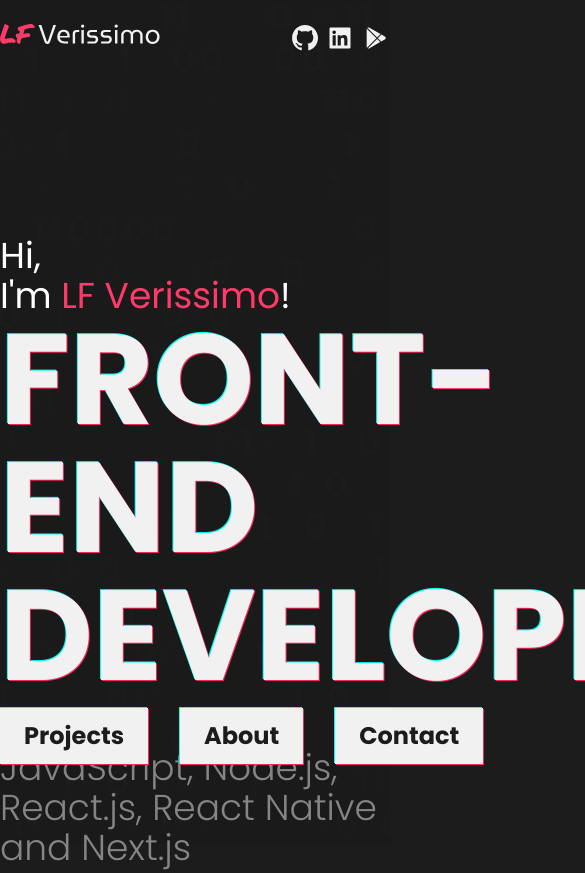
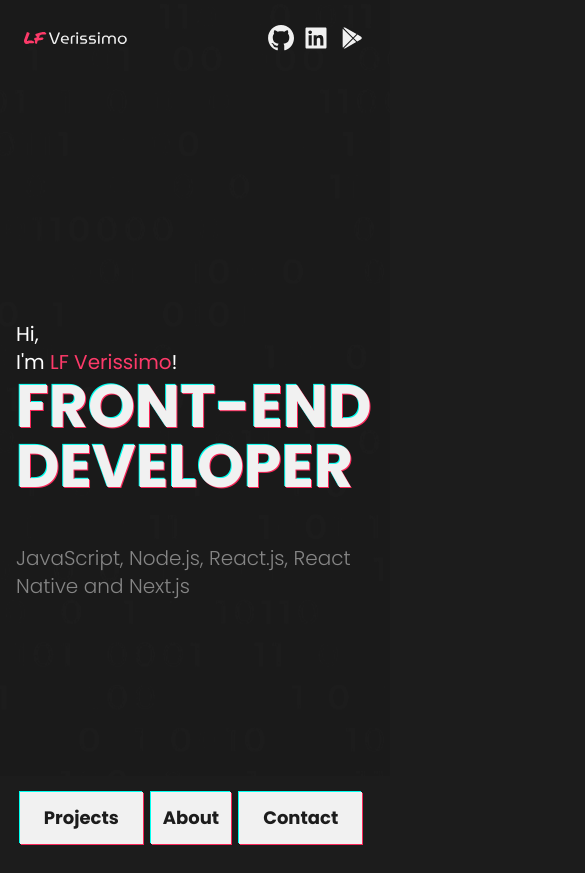
Before and after one commit to luizfverissimo/portfolio-2, a Next.js app: page / in a window 390 px wide. Shown: the top 873 px of the page, 585 px wide, since content can reach past the window. After the commit the page ends 844 px from the top, so only its background shows below. Built offline with nearby package versions, Linux system fonts and the light colour scheme.

Commit message:
index responsive DONE

```diff
--- a/components/FooterMenu.js
+++ b/components/FooterMenu.js
@@ -3,21 +3,21 @@ import Link from 'next/link';
 
 function FooterMenu() {
   return (
-    <nav className="w-full max-w-screen-xl h-auto flex fixed bottom-0 mb-20">
+    <nav className="w-full h-auto flex justify-center sm:justify-start fixed bottom-0 mb-0 bg-black-theme pt-4 sm:mb-20 sm:max-w-screen-xl sm:bg-transparent sm:pt-0 sm:px-4 xl:px-0 ">
       <Link href="/projects">
-        <a className="chromatic-box px-6 py-3 mr-8 bg-white-theme font-pop font-bold text-black-theme text-2xl transition-all transform hover:text-pink-theme hover:-translate-y-1">
+        <a className="chromatic-box px-6 py-3 mr-2 sm:mr-8 bg-white-theme font-pop font-bold text-black-theme text-lg sm:text-2xl transition-all transform hover:text-pink-theme hover:-translate-y-1">
           Projects
         </a>
       </Link>
 
       <Link href="/about">
-        <a className="chromatic-box px-6 py-3 mr-8 bg-white-theme font-pop font-bold text-black-theme text-2xl transition-all transform hover:text-pink-theme hover:-translate-y-1">
+        <a className="chromatic-box px-3 sm:px-6 py-3 mr-2 sm:mr-8 bg-white-theme font-pop font-bold text-black-theme text-lg sm:text-2xl transition-all transform hover:text-pink-theme hover:-translate-y-1">
           About
         </a>
       </Link>
 
       <Link href="/contact">
-        <a className="chromatic-box px-6 py-3 mr-8 bg-white-theme font-pop font-bold text-black-theme text-2xl transition-all transform hover:text-pink-theme hover:-translate-y-1">
+        <a className="chromatic-box px-6 py-3 mr-2 sm:mr-8 bg-white-theme font-pop font-bold text-black-theme text-lg sm:text-2xl transition-all transform hover:text-pink-theme hover:-translate-y-1">
           Contact
         </a>
       </Link>
--- a/components/Navbar.js
+++ b/components/Navbar.js
@@ -3,12 +3,12 @@ import React from 'react';
 
 function Navbar() {
   return (
-    <header className='w-full max-w-screen-xl flex justify-between py-6 '>
+    <header className='w-full max-w-screen-xl flex justify-between items-center py-6 px-6 xl:px-0'>
       <Link href="/">
       <a>
         <img
           src='/lf_verissimo_logo_dark.svg'
-          className='w-40 transform transition-all hover:-translate-y-1'
+          className='w-1/2 sm:w-40 transform transition-all hover:-translate-y-1'
           alt='LF Verissimo logo'
         />
       </a>
--- a/pages/index.js
+++ b/pages/index.js
@@ -40,20 +40,20 @@ function Home() {
           content='LF Verissimo personal portfolio, front-end developer, solving problems through code.'
         />
       </Head>
-      <main className='w-full min-h-full flex flex-col items-center'>
+      <main className='w-full h-screen flex flex-col items-center'>
         <Background />
         <Navbar />
-        <section className='w-full max-w-screen-xl flex flex-col justify-center'>
-          <p className='font-pop text-4xl text-white mt-40'>
+        <section className='w-full h-full sm:max-w-screen-xl px-4 xl:px-0 flex flex-col justify-center xl:justify-start'>
+          <p className='font-pop text-xl sm:text-4xl text-white mt-0 xl:mt-20 2xl:mt-40'>
             Hi,
             <br /> I'm <span className='text-pink-theme'>LF Verissimo</span>!
           </p>
-          <h1 className='chromatic font-pop font-bold text-white-theme text-9xl'>
+          <h1 className='chromatic font-pop font-bold text-white-theme text-6xl sm:text-9xl'>
             FRONT-END
             <br />
             DEVELOPER
           </h1>
-          <h2 className='mt-12 font-pop font-light text-gray-theme text-4xl'>
+          <h2 className='mt-12 font-pop font-light text-gray-theme text-xl sm:text-4xl'>
             JavaScript, Node.js, React.js, React Native and Next.js
           </h2>
         </section>
```
